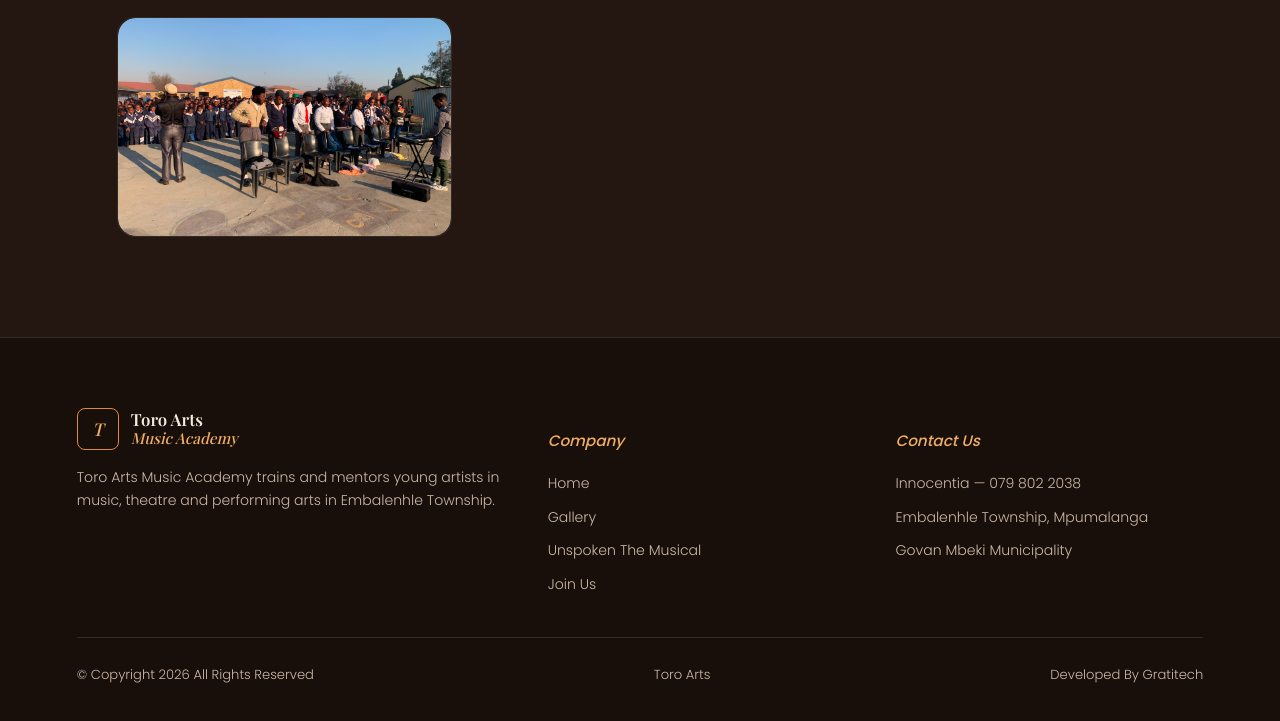
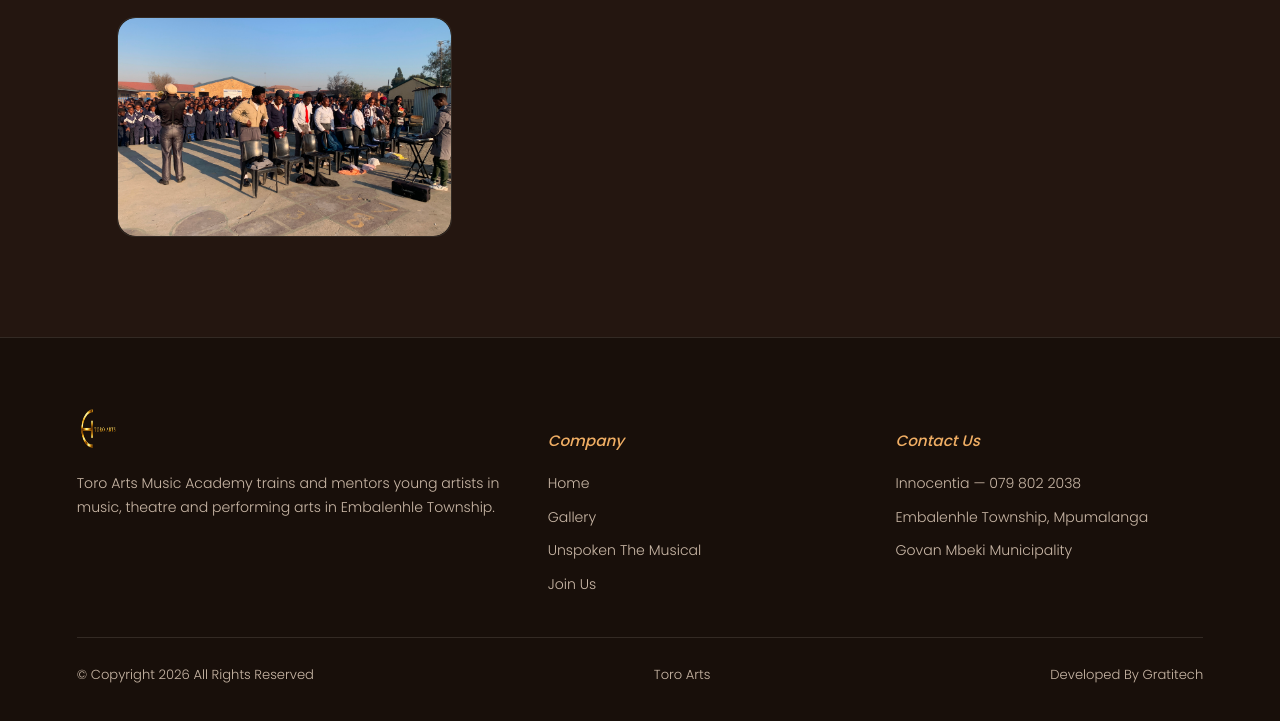
Before and after one commit to tebogo-4-dee/toro-arts, a plain HTML site: page index.html in a window 1280 px wide. Shown: the part 3579-4300 px from the top of the page. Drawn offline with nearby package versions, Linux system fonts and the light colour scheme; a web font is replaced by a local one.

Commit message:
Update index.html

```diff
--- a/index.html
+++ b/index.html
@@ -145,10 +145,7 @@
 <footer>
   <div class="footer-grid">
     <div>
-      <div class="brand" style="margin-bottom: 16px;">
-        <div class="brand-mark">T</div>
-        <div class="brand-name">Toro Arts<span>Music Academy</span></div>
-      </div>
+      <img src="images/logo-placeholder.png" alt="Toro Arts Music Academy logo" style="width:42px;height:42px;border-radius:8px;">
       <p style="font-size: 0.88rem;">Toro Arts Music Academy trains and mentors young artists in music, theatre and performing arts in Embalenhle Township.</p>
     </div>
     <div>
```
